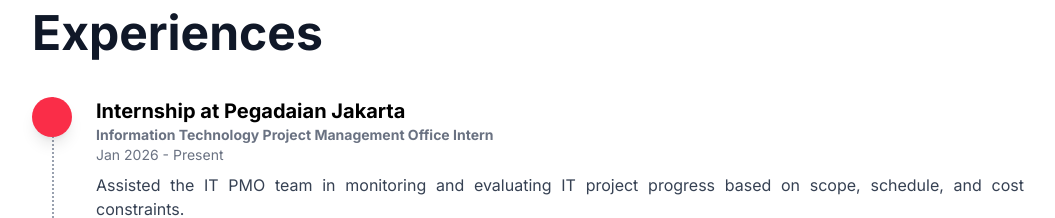
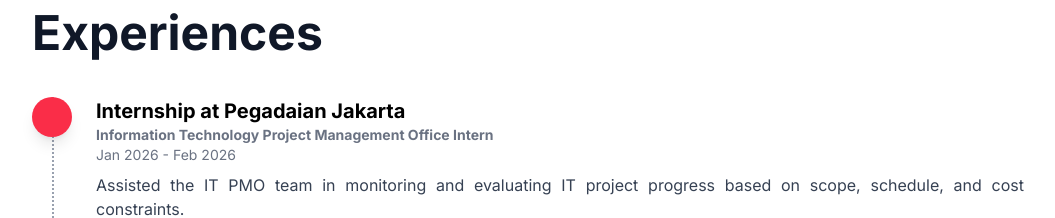
Before and after one commit to itsagha/AghaLatestPortfolio, a React (Vite) app: page / in a window 1280 px wide. Shown: the part 3680-3898 px from the top of the page, without its empty margins (112-1167 px from the left). Built offline with nearby package versions, Linux system fonts and the light colour scheme.

Commit message:
update experiences

```diff
--- a/src/components/ExperiencesCards.jsx
+++ b/src/components/ExperiencesCards.jsx
@@ -5,7 +5,7 @@
     id: 1,
     title: "Internship at Pegadaian Jakarta",
     role: "Information Technology Project Management Office Intern",
-    duration: "Jan 2026 - Present",
+    duration: "Jan 2026 - Feb 2026",
     description: "Assisted the IT PMO team in monitoring and evaluating IT project progress based on scope, schedule, and cost constraints."
   },
   {
```
